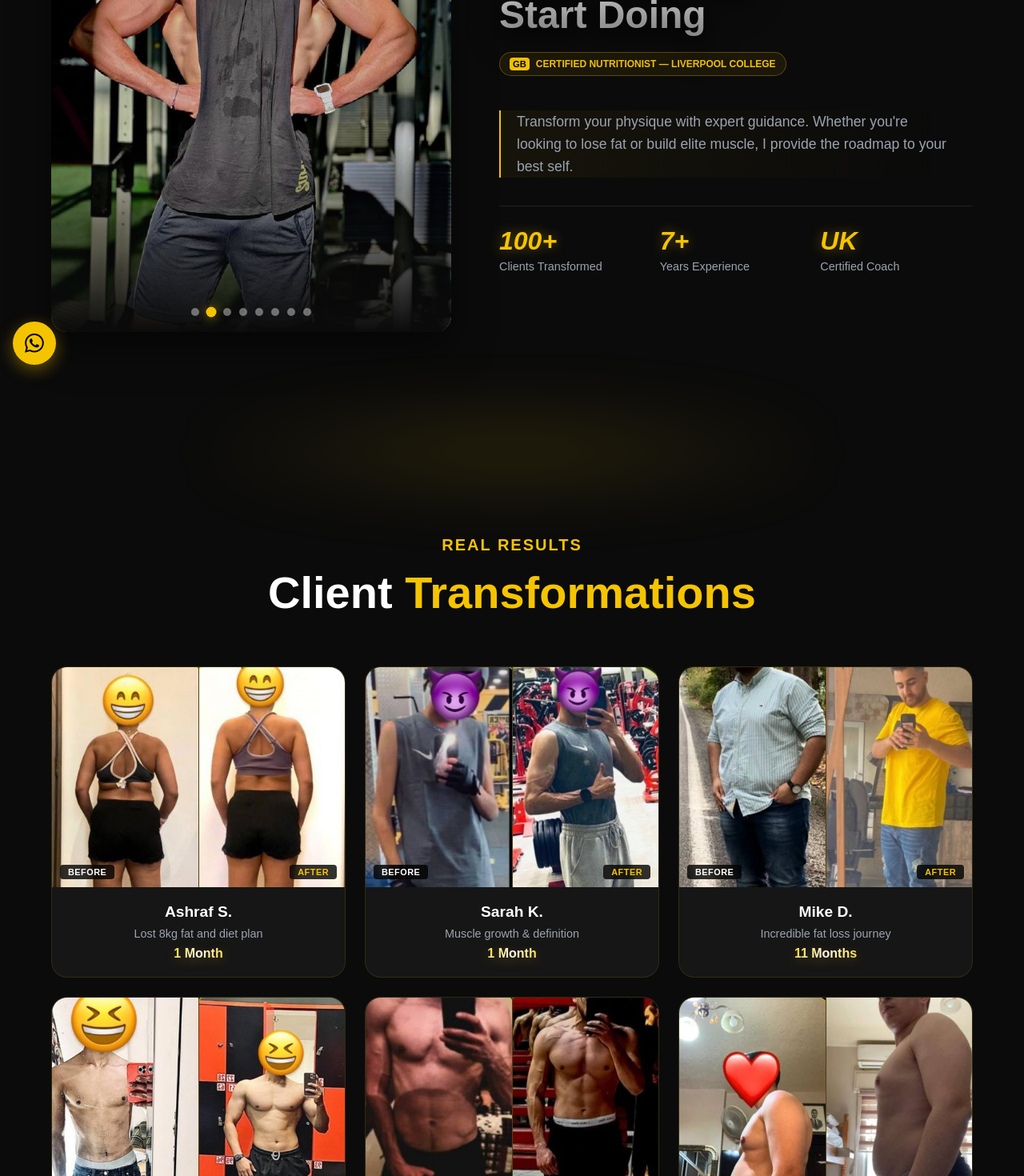
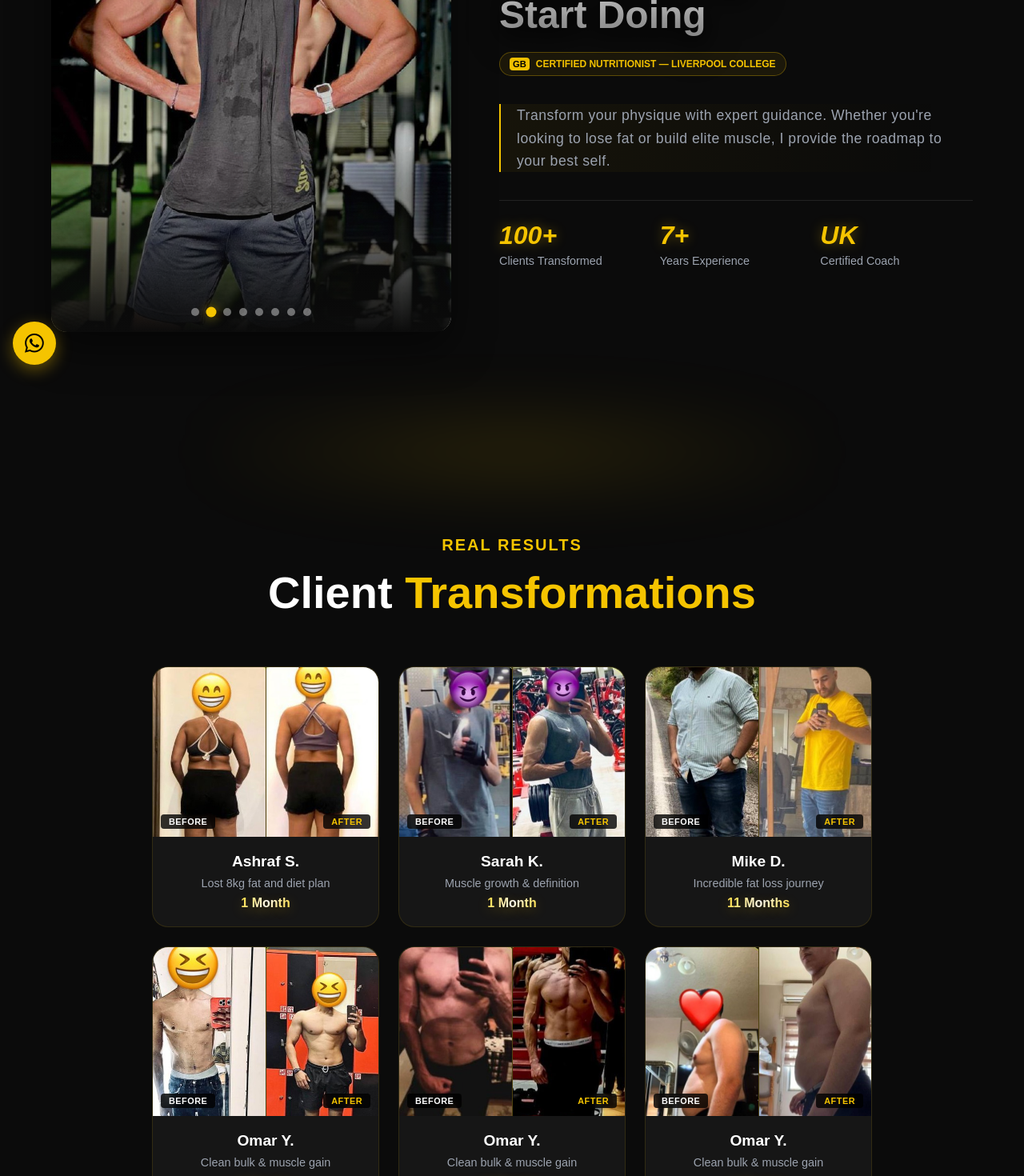
Before and after one commit to AbdallahMHamad/Gym-Portfolio, a React (Vite) app: page / in a window 1280 px wide. Shown: the part 320-1790 px from the top of the page at 80% size. Built offline with nearby package versions, Linux system fonts and the light colour scheme.

Commit message:
haaaaaaaa

```diff
--- a/index.html
+++ b/index.html
@@ -19,7 +19,7 @@
     <meta name="viewport" content="width=device-width, initial-scale=1.0, viewport-fit=cover" />
 
     <link href="https://fonts.googleapis.com/css2?family=Cairo:wght@400;700;900&display=swap" rel="stylesheet">
-
+    <link href="https://fonts.googleapis.com/css2?family=Cairo:wght@400;600;700;900&display=swap" rel="stylesheet">
     <title>كوتش سلمان | مدرب لياقة أونلاين وأخصائي تغذية رياضية معتمد</title>
     <meta name="description" content="ابدأ رحلة التغيير مع كوتش محمد سلمان. برامج تدريب أونلاين مخصصة، أنظمة تغذية رياضية معتمدة من بريطانيا، وتدريب احترافي لبناء العضلات وحرق الدهون." />
     <meta name="keywords" content="كوتش سلمان, مدرب أونلاين, تدريب شخصي, كمال أجسام, حرق دهون, أخصائي تغذية رياضية السعودية, برامج تدريب مخصصة" />
--- a/src/components/About.css
+++ b/src/components/About.css
@@ -454,11 +454,6 @@
     }
 }
 
-/* =========================================
-   اللمسة السينمائية الجديدة (Cinematic Enhancements)
-   ========================================= */
-
-/* تأثير التدرج خلف الصورة لدمجها مع الخلفية السوداء */
 .image-wrapper::after {
     content: "";
     position: absolute;
@@ -486,7 +481,6 @@
     font-variant-numeric: tabular-nums;
 }
 
-/* تحسين شكل الـ Description ليصبح أكثر عمقاً */
 .description {
     border-right: 2px solid var(--yellow-main);
     padding-right: 20px;
@@ -501,11 +495,69 @@
     background: linear-gradient(to right, rgba(245, 196, 0, 0.05), transparent);
 }
 
+
+
 /* تأثير نبض خفيف لـ Coach Name Tag */
 .coach-name-tag .line {
     box-shadow: 0 0 10px var(--yellow-main);
     animation: line-glow 3s infinite;
 }
+
+
+/* =========================================
+   تعديلات خاصة لتوحيد الخط العربي مع الإنجليزي
+   ========================================= */
+
+/* تحسين الوصف في النسخة العربية */
+[dir="rtl"] .description {
+    font-family: 'Cairo', sans-serif !important;
+    font-weight: 600;
+    /* جعل الخط العربي أسمك قليلاً ليتساوى بصرياً مع الإنجليزي */
+    line-height: 1.8;
+    /* زيادة التباعد في العربي لسهولة القراءة */
+    font-size: 1.05rem;
+    text-align: justify;
+    border-right: 3px solid var(--yellow-main);
+    padding-right: 20px;
+}
+
+/* تحسين الوصف في النسخة الإنجليزية */
+[dir="ltr"] .description {
+    font-weight: 400;
+    line-height: 1.6;
+    letter-spacing: 0.5px;
+}
+
+/* توحيد تأثير الـ Border (الخط الذهبي الجانبي) */
+.description {
+    transition: all 0.3s ease;
+    margin-top: 10px;
+}
+
+/* ضبط العنوان العربي ليظهر بضخامة الإنجليزي */
+[dir="rtl"] .hero-title {
+    font-weight: 900 !important;
+    line-height: 1.2;
+    padding-top: 5px;
+}
+
+/* معالجة الـ Badge الخاص بالشهادة في العربي */
+[dir="rtl"] .uk-certification-badge {
+    flex-direction: row-reverse;
+    /* لضمان ظهور أيقونة العلم في المكان الصحيح */
+    gap: 8px;
+}
+
+/* تأكد من أن الـ Coach Name Tag متساوي في الجهتين */
+.coach-name-tag .name {
+    font-weight: 800;
+}
+
+
+
+
+
+
 
 @keyframes line-glow {
 
@@ -521,7 +573,6 @@
     }
 }
 
-/* تحسين استجابة الموبايل للقسم السينمائي */
 @media (max-width: 768px) {
     .description {
         border: none;
--- a/src/components/Transformations.css
+++ b/src/components/Transformations.css
@@ -10,7 +10,7 @@
 }
 
 .trans-container {
-    max-width: 1200px;
+    max-width: 900px;
     width: 90%;
     margin: 0 auto;
 }
```
